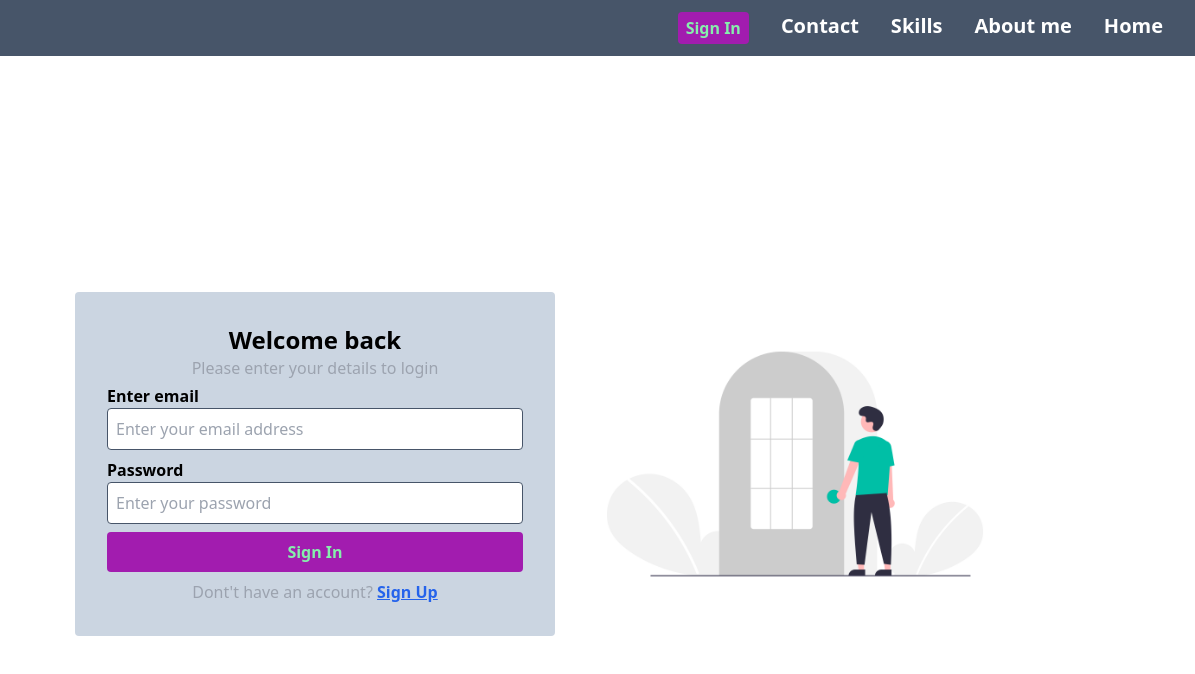
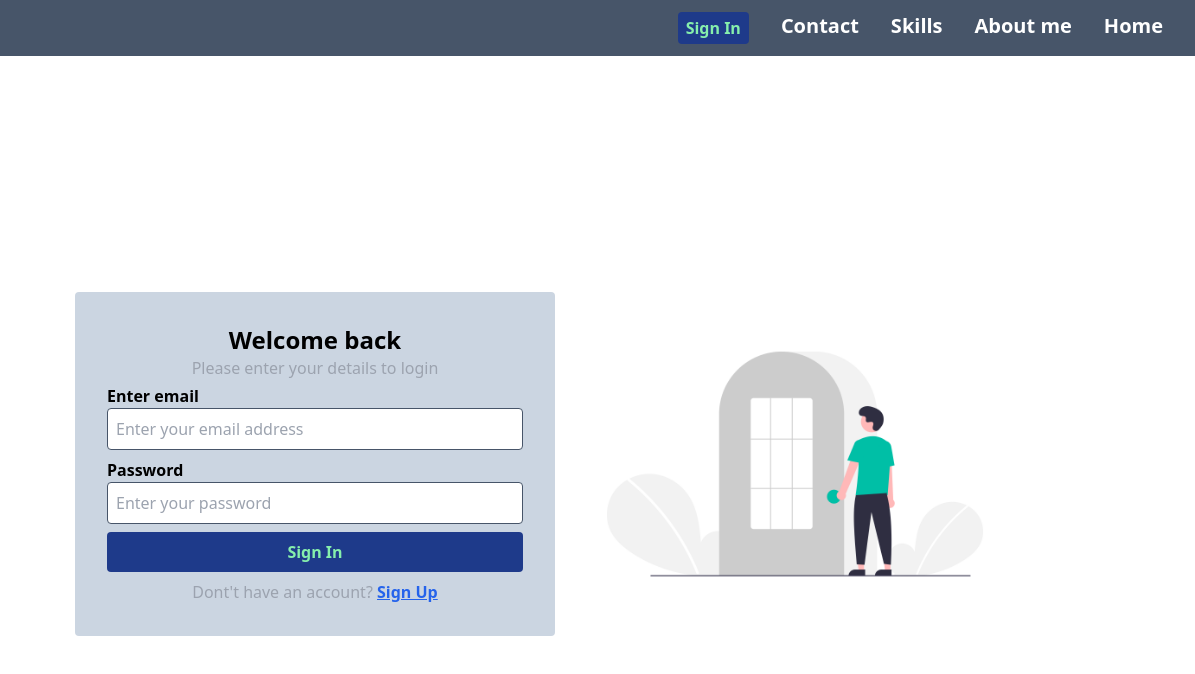
Before and after one commit to gaziraihan1/loginform, a website: page index.html in a window 1280 px wide. Shown: the full height of the page, 85-1280 px from the left. Drawn offline with Linux system fonts and the light colour scheme.

Commit message:
sign in color change

```diff
--- a/index.html
+++ b/index.html
@@ -27,7 +27,7 @@
                         <li class="mb-2 sm:mb-0 sm:mx-4">
                             <a class="text-white text-xl font-semibold sm:text-xl" href="">Contact</a>
                         </li>
-                            <button class=" bg-fuchsia-700 hover:bg-blue-800 hover:text-white  px-2 p-1 font-semibold rounded text-green-300 sm:rounded sm:px-2 sm:mr-4">Sign In</button>
+                            <button class=" bg-blue-900 cursor-pointer hover:bg-fuchsia-800 hover:text-white  px-2 p-1 font-semibold rounded text-green-300 sm:rounded sm:px-2 sm:mr-4">Sign In</button>
                         </li>
                     </ul>
                 </nav>
@@ -44,7 +44,7 @@
                         <input class="border border-slate-600 mb-1 w-full p-2 rounded" type="email" id="email" name="email" placeholder="Enter your email address"><br>
                         <label class="font-semibold sm:flex sm:text-left sm:mt-1" for="password">Password</label>
                         <input class="border border-slate-600 mb-1 w-full p-2 rounded" type="password" id="password" name="password" placeholder="Enter your password"><br>
-                        <input class=" bg-fuchsia-700 cursor-pointer hover:bg-blue-900 hover:text-white p-2 font-semibold rounded text-green-300 mt-1 w-full transition-color" type="submit" value="Sign In">
+                        <input class=" bg-blue-900 cursor-pointer hover:bg-fuchsia-800 hover:text-white p-2 font-semibold rounded text-green-300 mt-1 w-full transition-color" type="submit" value="Sign In">
                     </form>
                     <p class="mt-2 text-gray-400">Dont't have an account? <a class="text-blue-600 underline font-semibold" href="#">Sign Up</a></p>
                 </div>
```
Also changed, not shown: style.css.
